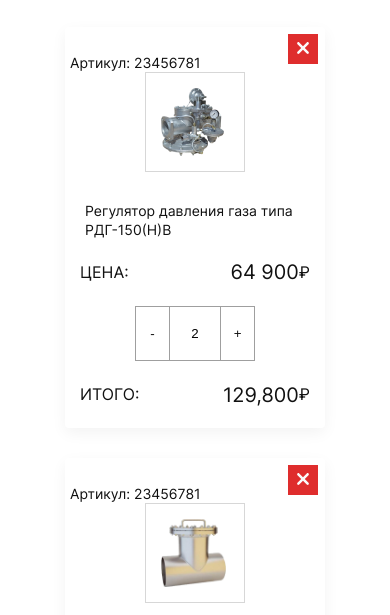
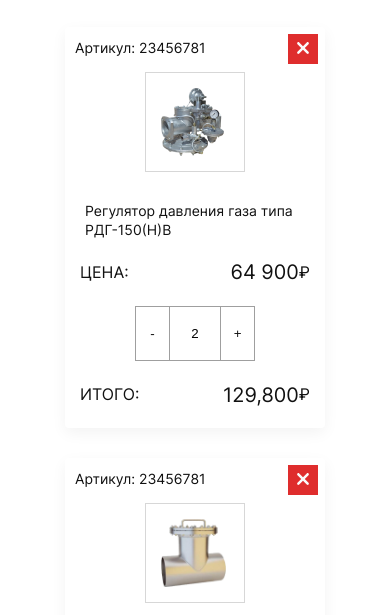
Before and after one commit to longlosty/gazstroy, a plain HTML site: page cart.html in a window 390 px wide. Shown: the part 212-827 px from the top of the page. Drawn offline with Linux system fonts and the light colour scheme.

Commit message:
donev2.0

```diff
--- a/assets/sass/cart_pages/_cart.scss
+++ b/assets/sass/cart_pages/_cart.scss
@@ -160,11 +160,12 @@
     .articul {
         line-height: 233%;
         font-size: 14px;
+        margin-top: 0;
 
         @media (max-width: 899px) {
             position: absolute;
             top: 5px;
-            left: 5px;
+            left: 10px;
         }
     }
 }
```
Also changed, not shown: assets/css/style.css, 1 other file.
